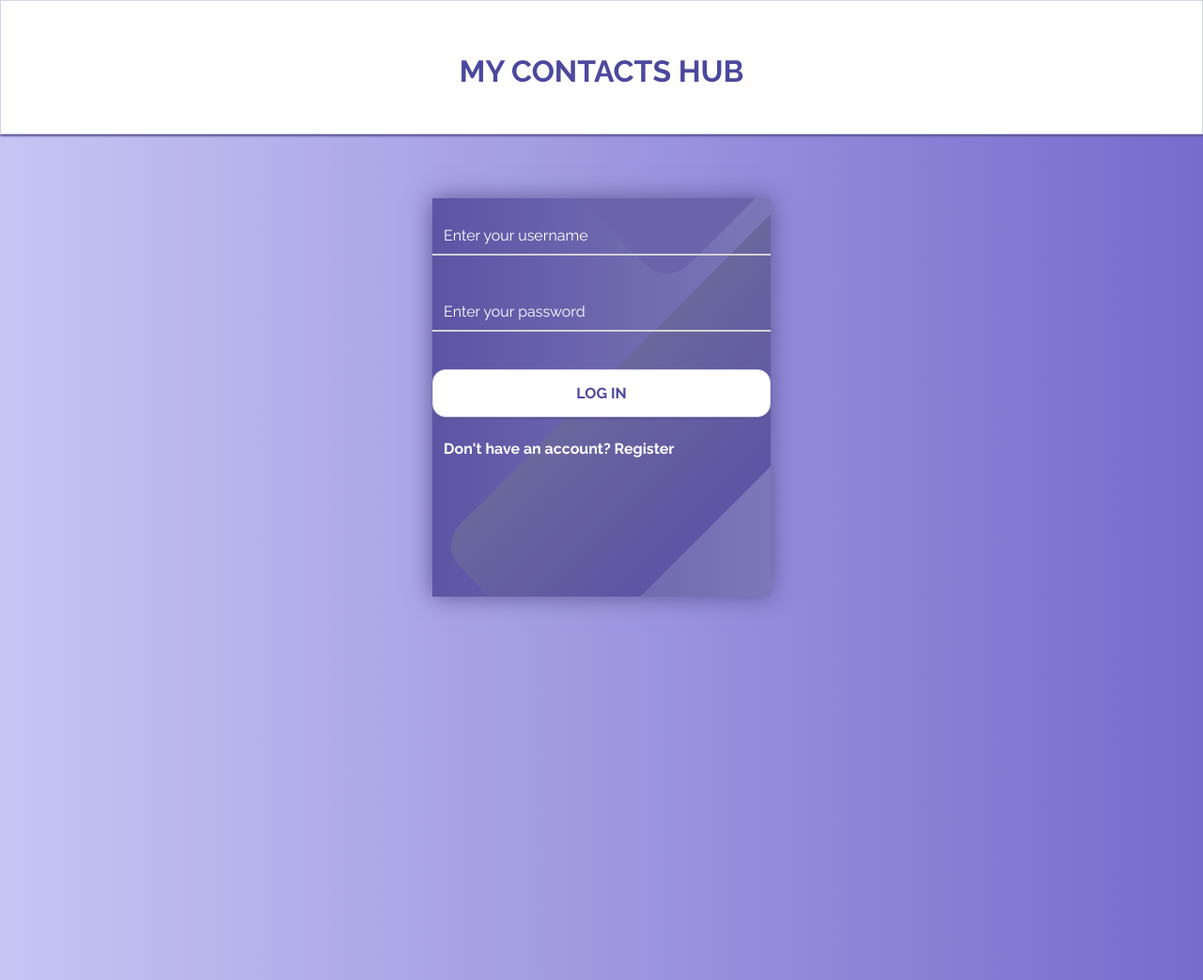
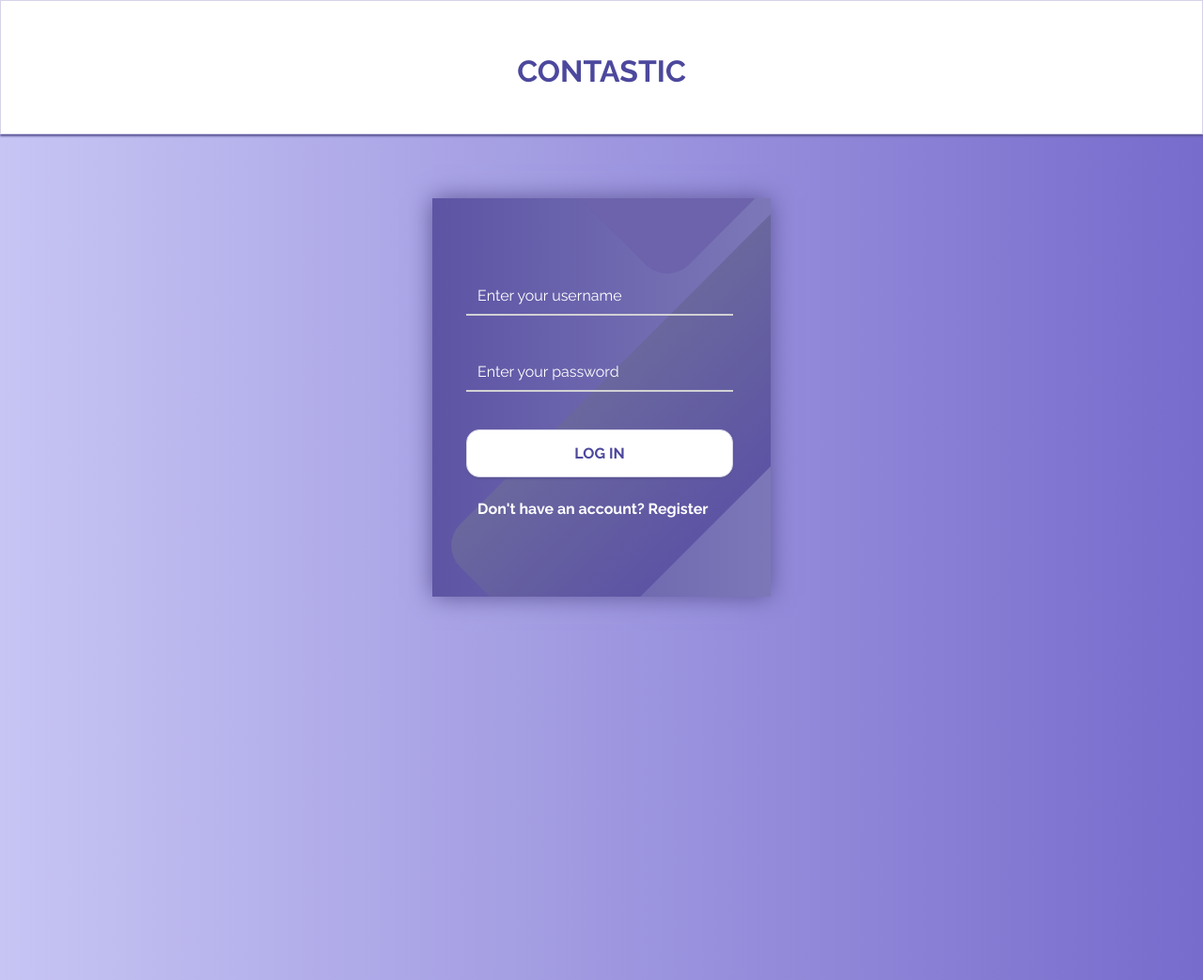
Before and after one commit to adrianhossen5/POOSD, a PHP site: page / in a window 1280 px wide. Shown: the whole page at 94% size. Run offline with PHP 8.4, Linux system fonts and the light colour scheme.

```diff
--- a/index.php
+++ b/index.php
@@ -7,7 +7,7 @@
     <script src="./JS/login.js" type=""></script>
     <link rel="stylesheet" href="styleIndex.css" />
     <header class="login-header" style="text-align: center; padding-top: 56px">
-      <h1>My Contacts Hub</h1>
+      <h1>Contastic</h1>
     </header>
   </head>
 
@@ -15,7 +15,7 @@
     <div class="container_index">
       <div class="screen">
         <div class="screen-content">
-          <form id="loginForm">
+          <form class="login" id="loginForm">
             <div class="login-field">
               <input
                 type="text"
```
